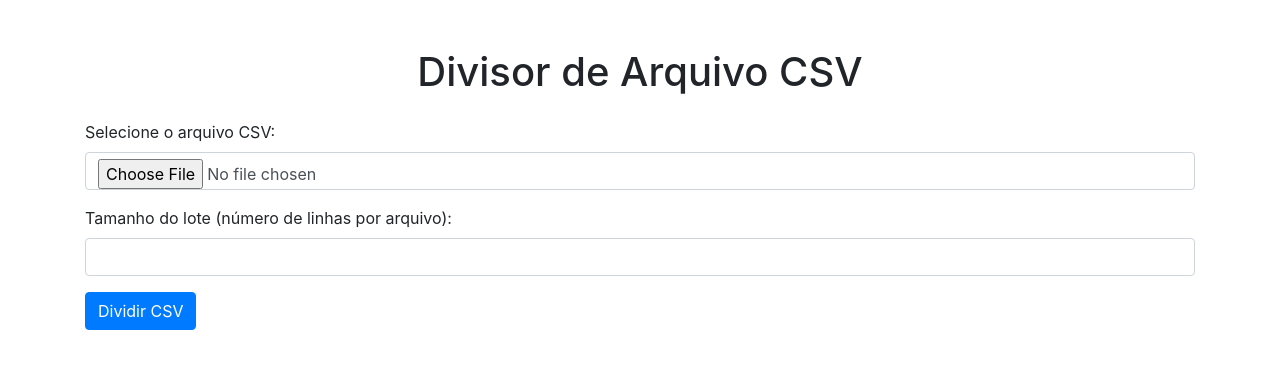
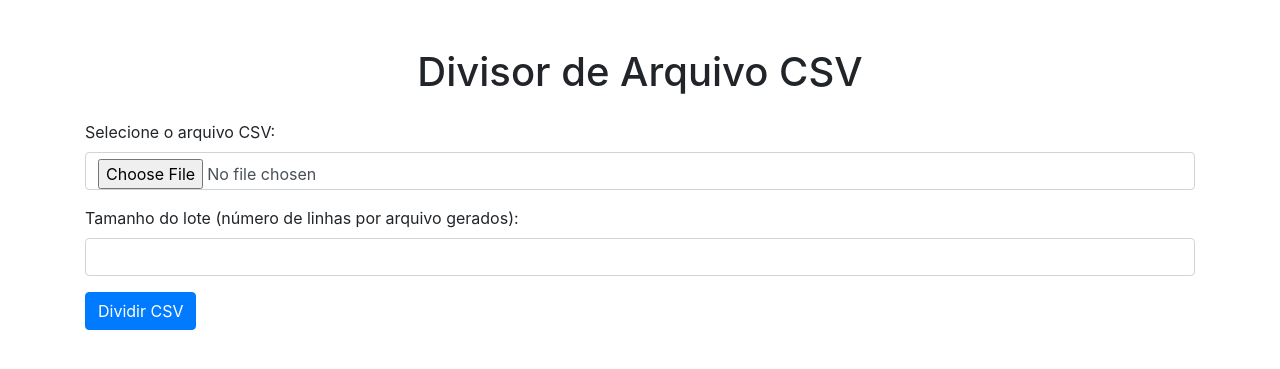
Before and after one commit to JorgeOliveira19/dividir-arquivoDevops, a Flask app: page / in a window 1280 px wide. Shown: the top 369 px of the page. Run offline with Flask 3, Linux system fonts and the light colour scheme; some libraries are stand-ins or nearby versions.

Commit message:
correção de escrita

```diff
--- a/templates/index.html
+++ b/templates/index.html
@@ -16,7 +16,7 @@
                 <small id="fileError" class="text-danger" style="display:none;">Por favor, selecione um arquivo CSV.</small>
             </div>
             <div class="form-group">
-                <label for="tamanho_lote">Tamanho do lote (número de linhas por arquivo):</label>
+                <label for="tamanho_lote">Tamanho do lote (número de linhas por arquivo gerados):</label>
                 <input type="number" name="tamanho_lote" id="tamanho_lote" class="form-control" required>
                 <small id="loteError" class="text-danger" style="display:none;">O valor deve ser um número positivo.</small>
             </div>
```
